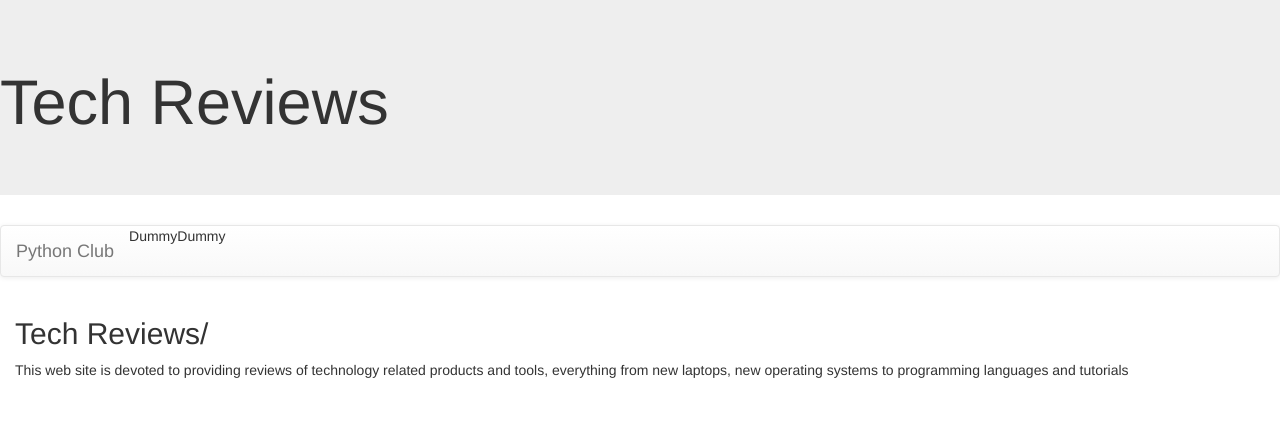
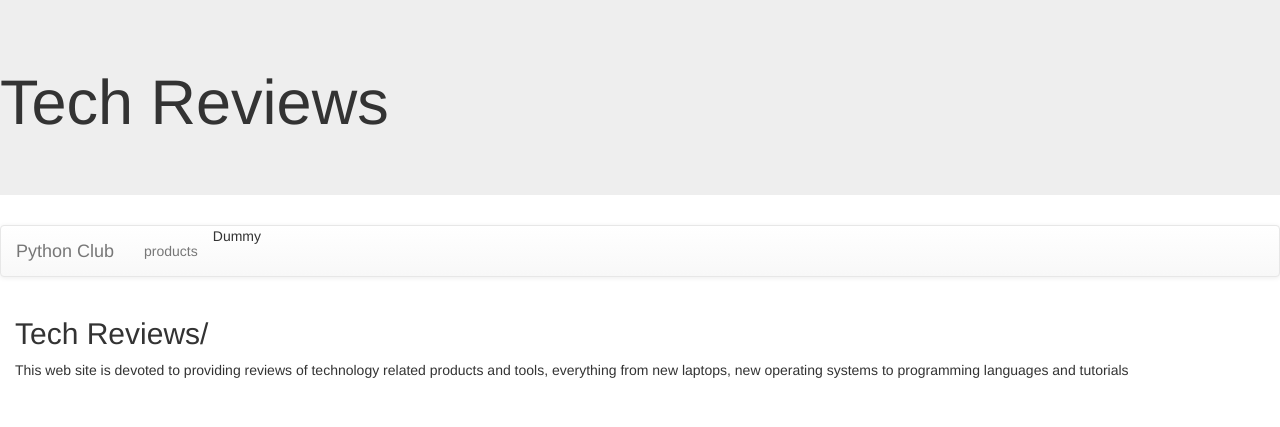
Before and after one commit to Emmy2721/TechReviewW2021, a Django app: page /tech/ in a window 1280 px wide. Shown: the top 427 px of the page. Run offline with Django 4.2, Linux system fonts and the light colour scheme; parts of the project's set-up code (start-up, migrations or seed data) failed here and were passed over; some libraries are stand-ins or nearby versions.

Commit message:
Commit Second

```diff
--- a/tech/templates/base.html
+++ b/tech/templates/base.html
@@ -16,7 +16,7 @@
 <a class="navbar-brand" href="{% url 'index' %}">Python Club</a>
 </div>
 <ul class="nav navbar-nav">
-<li>Dummy</li>
+<li><a herf="{% url 'products' %}"> products </a> </li>
 <li>Dummy</li>
 </ul>
 </div>
--- a/tech/templates/tech/products.html
+++ b/tech/templates/tech/products.html
@@ -3,7 +3,7 @@
 <h2>products</h2>
 <ul>
   {% for p in product_list %}
-    <li>{% p.productname %}</li>
+    <li>{{ p.productname }}</li>
    {% endfor %}
 </ul>
 
```
